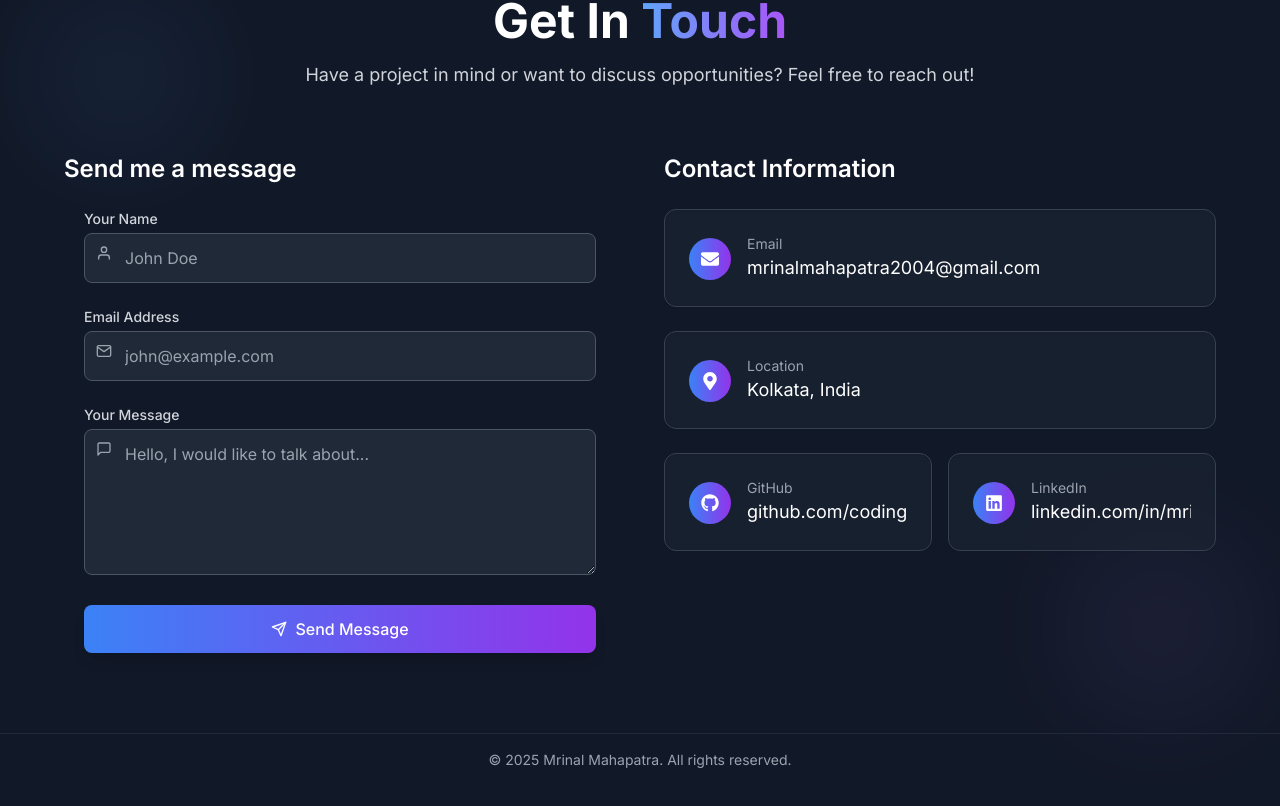
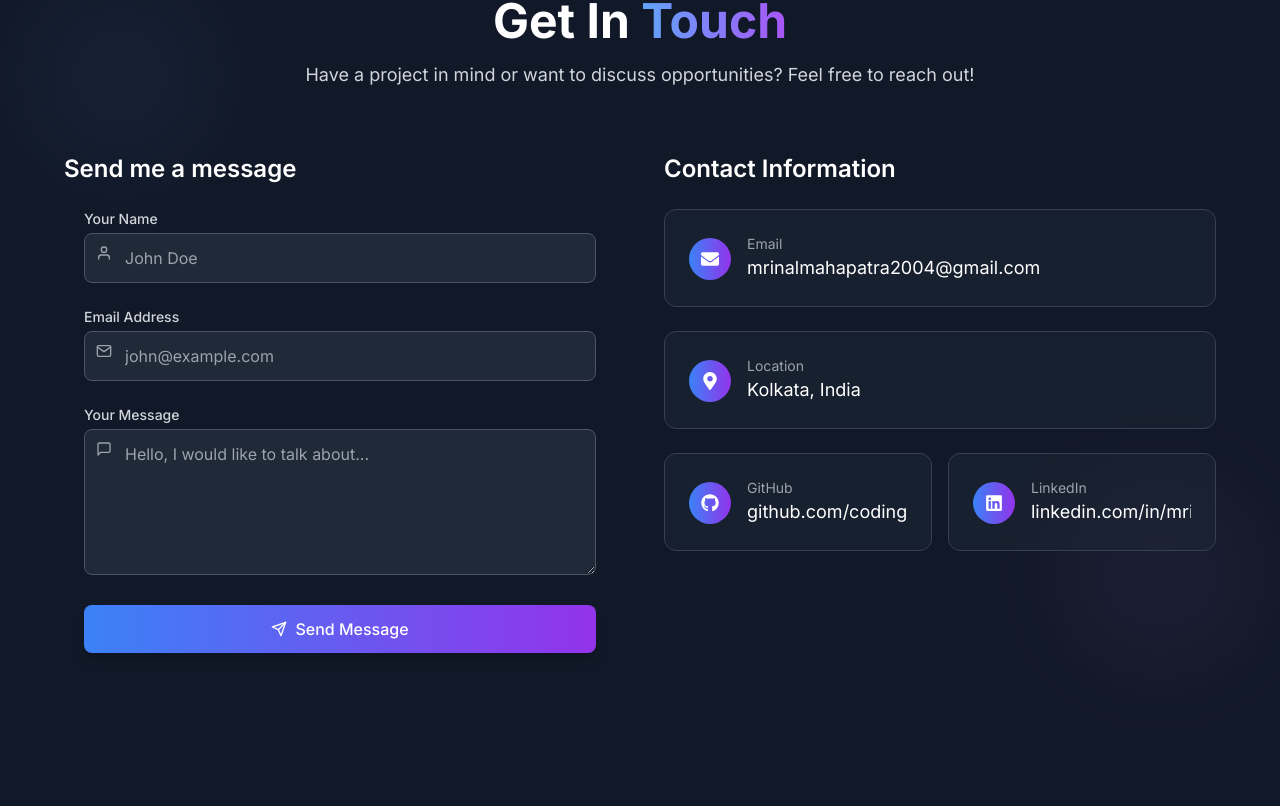
Before and after one commit to coding-mrinal/portfolio_website, a React (Vite) app: page / in a window 1280 px wide. Shown: the part 9263-10069 px from the top of the page. Built offline with nearby package versions, Linux system fonts and the light colour scheme.

Commit message:
Removed Footer Into a separate Component

```diff
--- a/src/components/contact/Contact.jsx
+++ b/src/components/contact/Contact.jsx
@@ -99,14 +99,6 @@ const Contact = () => {
           </div>
         </motion.div>
       </div>
-
-      <footer className={styles.footer}>
-        <div className="container mx-auto px-4 sm:px-6 text-center">
-          <p className="text-gray-500 dark:text-gray-400 text-sm">
-            © 2025 Mrinal Mahapatra. All rights reserved.
-          </p>
-        </div>
-      </footer>
     </section>
   );
 };
```
